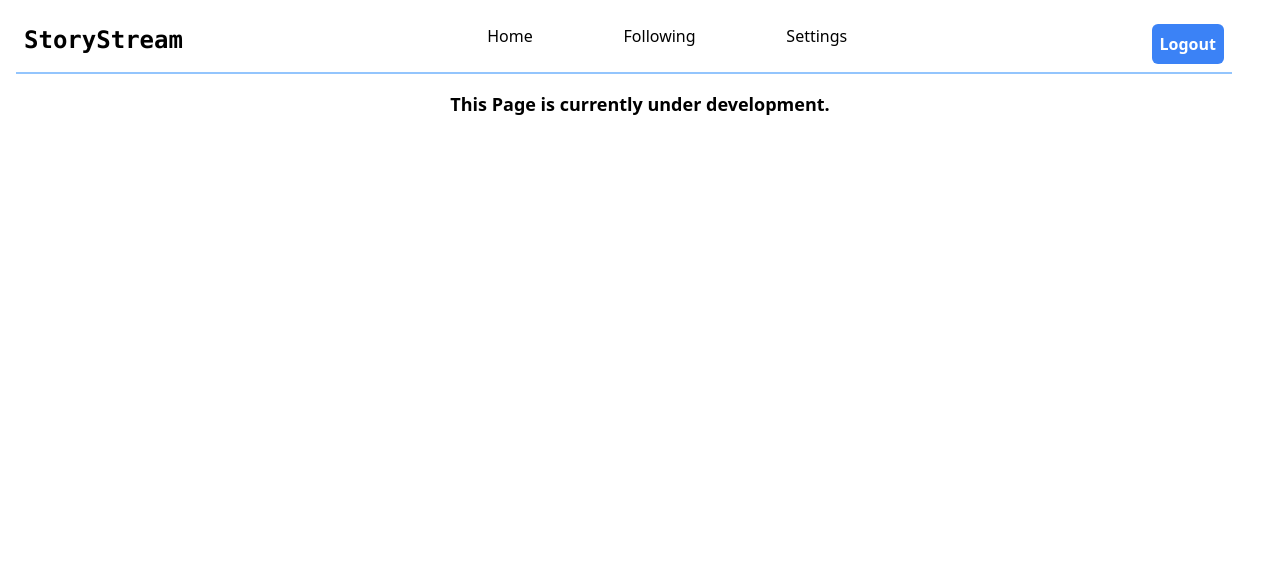
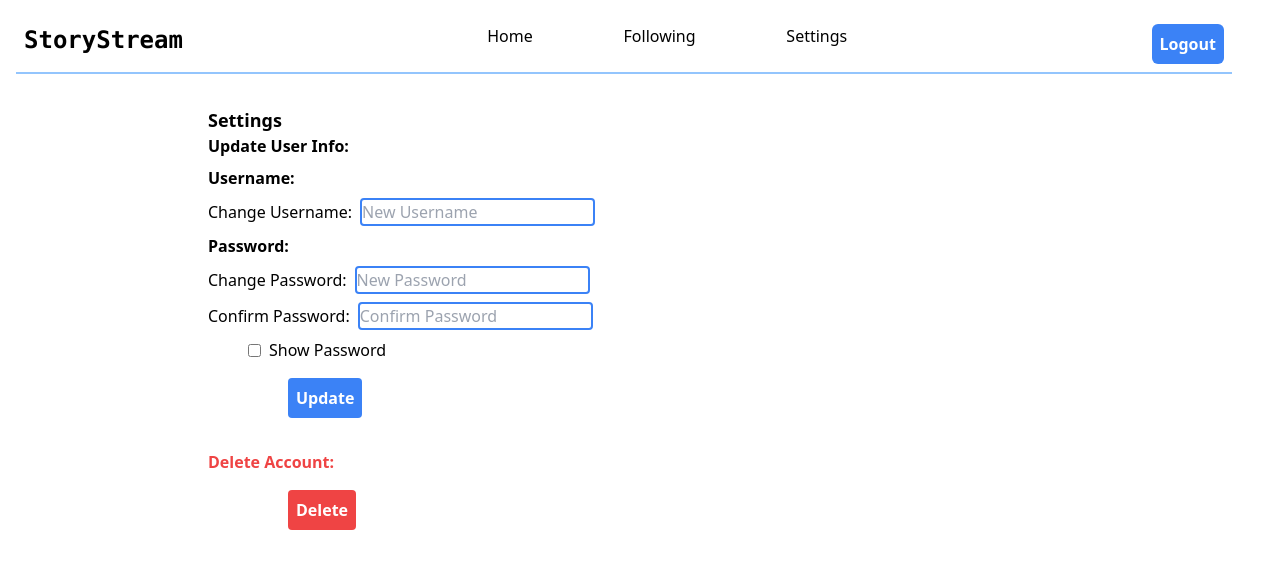
Before and after one commit to MLuqman150/StoryStream, a React (Vite) app in the folder frontend/: page /settings in a window 1280 px wide. Shown: the top 568 px of the page. Built offline with nearby package versions, Linux system fonts and the light colour scheme; sample sign-in values are in the browser's storage.

Commit message:
Added the UI for setting page and fixed few bugs

```diff
--- a/frontend/src/components/following/Following.jsx
+++ b/frontend/src/components/following/Following.jsx
@@ -67,7 +67,7 @@ function Home() {
                 if(response.status == 200){
                     hideLoading()
                     notify(data.message)
-                    setBlogs([...blogs, ...data.blogs])
+                    setBlogs([...blogs, ...(data?.blogs || [])])
                     console.log("Count: ", data.count)
                     setHasMore(data?.count > 0)
                     setPage(page + 1)
@@ -153,7 +153,7 @@ function Home() {
 
                     </div>
                     )
-                ) : <div className="text-center m-4 text-lg font-extrabold cursor-pointer"> Currently you are following any author. </div>
+                ) : <div className="text-center m-4 text-lg font-extrabold cursor-pointer"> Currently you are not following any author. </div>
             }
             </InfiniteScroll>
             <ToastContainer
--- a/frontend/src/components/settings/Setting.jsx
+++ b/frontend/src/components/settings/Setting.jsx
@@ -1,13 +1,45 @@
-import React from "react"
+import React,{useState} from "react"
 import Navbar from "../Navbar/Navbar"
 
 const Setting = ()=>{
 
+    const [showPassword,setShowPassword] = useState(false)
+
+    const [openModal, setOpenModal] = useState(false)
+
     return (
         <>
             <Navbar/>
-            <div className="text-center m-4 text-lg font-extrabold cursor-pointer">
-                This Page is currently under development.
+            {/* {openModal } */}
+            <div className="max-w-4xl mx-auto p-4">
+                <h2 className="text-lg font-extrabold">Settings</h2>
+                <h2 className="text-md font-bold">Update User Info:</h2>
+                <h2 className="text-md font-bold mt-2">Username: </h2>
+                <div className="flex items-center gap-2 mt-2">
+                    <label htmlFor="username" className="cursor-pointer">Change Username: </label>
+                    <input type="text" id="username" className="border-2 border-blue-500 rounded focus:outline-none" placeholder="New Username" />
+                </div>
+                <h2 className="text-md font-bold mt-2">Password: </h2>
+                <div className="flex items-center gap-2 mt-2">
+                    <label htmlFor="password" className="cursor-pointer">Change Password: </label>
+                    <input type={showPassword ? "text" : "password"} id="password" className="border-2 border-blue-500 rounded focus:outline-none" placeholder="New Password" />
+                </div>
+                <div className="flex items-center gap-2 mt-2">
+                    <label htmlFor="confirmpassword" className="cursor-pointer">Confirm Password: </label>
+                    <input type={showPassword ? "text" : "password"} id="confirmpassword" className="border-2 border-blue-500 rounded focus:outline-none" placeholder="Confirm Password" />
+                </div>
+                <div className="flex items-center mx-10 gap-2 mt-2">
+                    <input type="checkbox" checked={showPassword} onChange={() => setShowPassword(!showPassword)} />
+                    <label htmlFor="showPassword">Show Password</label>
+                </div>
+                <div className="flex items-center mx-20 gap-2 mt-2">
+                    <button className="bg-blue-500 hover:bg-blue-600 text-white font-bold mt-2 px-2 py-2 rounded">Update</button>
+                </div>
+
+                <h2 className="text-md font-bold mt-8 text-red-500">Delete Account:</h2>
+                <div className="flex items-center mx-20 gap-2 mt-2">
+                    <button onClick={() => setOpenModal(true)} className="bg-red-500 hover:bg-red-600 text-white font-bold mt-2 px-2 py-2 rounded">Delete</button>
+                </div>
             </div>
         </>
     )
```
Also changed, not shown: 2 other files (tests, documents, lock files or other folders).
